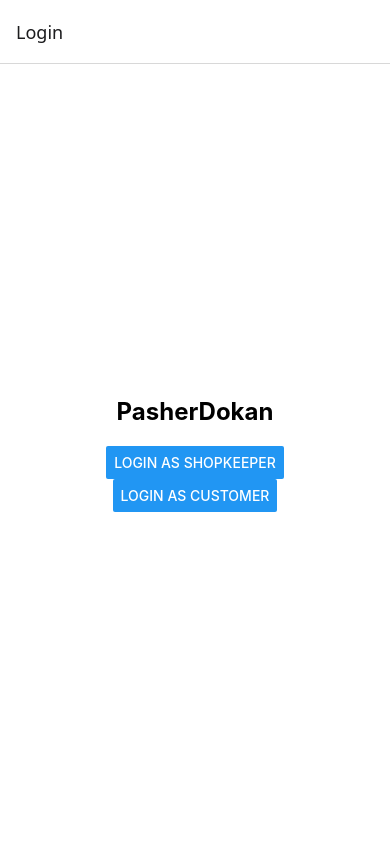
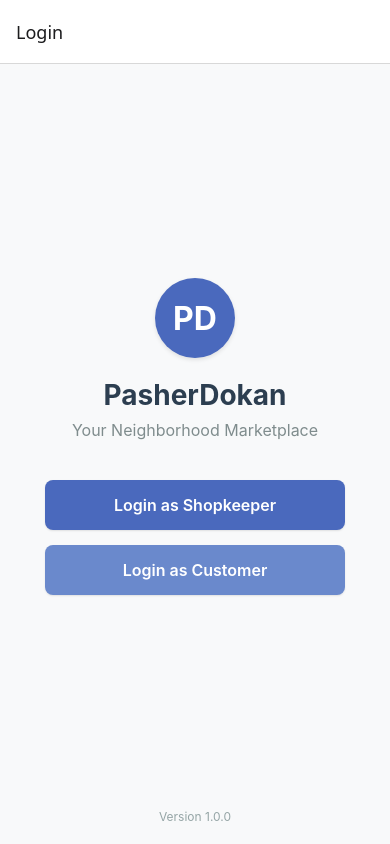
Before and after one commit to Zohaifa/PasherDokan, a React Native app in the folder pasherdokanApp/: screen /Login in a window 390 px wide. Built offline with nearby package versions, Linux system fonts and the light colour scheme.

Commit message:
feat: enhance LoginScreen with improved UI and navigation buttons

```diff
--- a/pasherdokanApp/src/screens/LoginScreen.tsx
+++ b/pasherdokanApp/src/screens/LoginScreen.tsx
@@ -1,5 +1,5 @@
 import React from 'react';
-import { View, Text, Button, StyleSheet } from 'react-native';
+import { View, Text, TouchableOpacity, StyleSheet, SafeAreaView } from 'react-native';
 import { NativeStackNavigationProp } from '@react-navigation/native-stack';
 
 type RootStackParamList = {
@@ -16,17 +16,28 @@ type Props = {
 
 const LoginScreen: React.FC<Props> = ({ navigation }) => {
   return (
-    <View style={styles.container}>
+    <SafeAreaView style={styles.container}>
+      <View style={styles.logoContainer}>
+        <Text style={styles.logoText}>PD</Text>
+      </View>
       <Text style={styles.title}>PasherDokan</Text>
-      <Button
-        title="Login as Shopkeeper"
-        onPress={() => navigation.navigate('ShopkeeperDashboard', {})}
-      />
-      <Button
-        title="Login as Customer"
-        onPress={() => navigation.navigate('CustomerDashboard')}
-      />
-    </View>
+      <Text style={styles.subtitle}>Your Neighborhood Marketplace</Text>
+      <View style={styles.buttonContainer}>
+        <TouchableOpacity
+          style={styles.button}
+          onPress={() => navigation.navigate('ShopkeeperDashboard', {})}
+        >
+          <Text style={styles.buttonText}>Login as Shopkeeper</Text>
+        </TouchableOpacity>
+        <TouchableOpacity
+          style={[styles.button, styles.customerButton]}
+          onPress={() => navigation.navigate('CustomerDashboard')}
+        >
+          <Text style={styles.buttonText}>Login as Customer</Text>
+        </TouchableOpacity>
+      </View>
+      <Text style={styles.versionText}>Version 1.0.0</Text>
+    </SafeAreaView>
   );
 };
 
@@ -36,12 +47,69 @@ const styles = StyleSheet.create({
     justifyContent: 'center',
     alignItems: 'center',
     padding: 20,
-    backgroundColor: '#fff',
+    backgroundColor: '#f8f9fa',
+  },
+  logoContainer: {
+    width: 80,
+    height: 80,
+    borderRadius: 40,
+    backgroundColor: '#4a69bd',
+    justifyContent: 'center',
+    alignItems: 'center',
+    marginBottom: 20,
+    elevation: 5,
+    shadowColor: '#000',
+    shadowOffset: { width: 0, height: 2 },
+    shadowOpacity: 0.1,
+    shadowRadius: 4,
+  },
+  logoText: {
+    fontSize: 32,
+    fontWeight: 'bold',
+    color: 'white',
   },
   title: {
-    fontSize: 24,
+    fontSize: 28,
     fontWeight: 'bold',
+    color: '#2c3e50',
+    marginBottom: 8,
+  },
+  subtitle: {
+    fontSize: 16,
+    color: '#7f8c8d',
+    marginBottom: 40,
+  },
+  buttonContainer: {
+    width: '100%',
+    maxWidth: 300,
     marginBottom: 20,
+  },
+  button: {
+    backgroundColor: '#4a69bd',
+    paddingVertical: 15,
+    paddingHorizontal: 30,
+    borderRadius: 8,
+    marginBottom: 15,
+    alignItems: 'center',
+    elevation: 2,
+    shadowColor: '#000',
+    shadowOffset: { width: 0, height: 1 },
+    shadowOpacity: 0.1,
+    shadowRadius: 2,
+  },
+  customerButton: {
+    backgroundColor: '#6a89cc',
+  },
+  buttonText: {
+    color: 'white',
+    fontSize: 16,
+    fontWeight: '600',
+  },
+  versionText: {
+    position: 'absolute',
+    bottom: 20,
+    color: '#95a5a6',
+    fontSize: 12,
   },
 });
 
```
Also changed, not shown: 1 other file (tests, documents, lock files or other folders).
